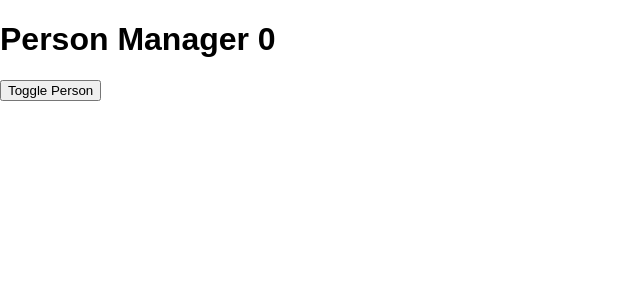
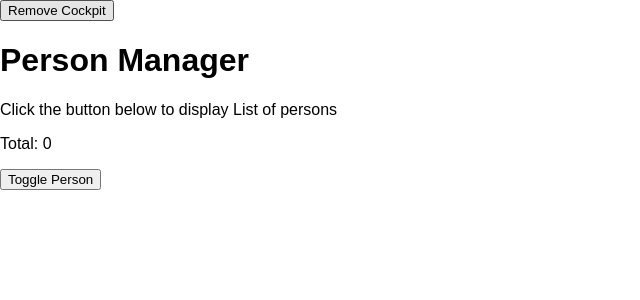
Before and after one commit to babar-waheed/react-app, a React app: page / in a window 1280 px wide. Shown: the top 300 px of the page, without its empty margins (0-640 px from the left). Built offline with nearby package versions, Linux system fonts and the light colour scheme.

Commit message:
PureComponent vs shouldComponentUpdate

```diff
--- a/src/components/Cockpit/Cockpit.js
+++ b/src/components/Cockpit/Cockpit.js
@@ -11,7 +11,9 @@ const Cockpit = (props) => {
     }, []); //[] = load only once [props.person] = load every time person object is changed.
     return(
         <div className={Style.Cockpit}>
-            <h1 >{props.title} {props.counter}</h1>
+            <h1 >{props.title}</h1>
+            <p>Click the button below to display List of persons</p>
+            <p>Total: {props.counter}</p>
             <button
                 className={Style.bold}
                 onClick={props.toggleHandler}>Toggle Person
--- a/src/components/Persons/Persons.js
+++ b/src/components/Persons/Persons.js
@@ -1,7 +1,7 @@
-import React, {Component} from 'react';
+import React, {PureComponent} from 'react';
 import Person from "./Person/Person";
 
-class Persons extends Component{
+class Persons extends PureComponent{
 
     // static getDerivedStateFromProps(props, state){
     //     console.log('[Persons.js getDerivedStateFromProps]');
@@ -11,10 +11,13 @@ class Persons extends Component{
     //UNSAFE componentWillReceiveProps
     //UNSAFE componentWillUpdate
 
-    shouldComponentUpdate(nextProps, nextState, nextContext) {
-        console.log('[Persons.js shouldComponentUpdate]');
-        return true;
-    }
+    // shouldComponentUpdate(nextProps, nextState, nextContext) {
+    //     console.log('[Persons.js shouldComponentUpdate]');
+    //     return nextProps.persons !== this.props.persons
+    //         || nextProps.deletePerson !== this.props.deletePerson;
+    //
+    //     //OR You can use Pure Component
+    // }
 
     getSnapshotBeforeUpdate(prevProps, prevState) {
         console.log('[Persons.js getSnapshotBeforeUpdate]');
--- a/src/containers/App.css
+++ b/src/containers/App.css
@@ -1,3 +1,8 @@
 .App {
   text-align: center;
 }
+
+.App .bgRed{
+  background-color: red;
+  color: #fff;
+}
--- a/src/containers/App.js
+++ b/src/containers/App.js
@@ -18,7 +18,8 @@ class App extends Component {
                 { id: 3, name: 'Andrew', age: '35'},
                 { id: 4, name: 'Babs', age: '36'}
             ],
-            showPersons: false
+            showPersons: false,
+            showCockpit: true
         };
     }
 
@@ -80,11 +81,17 @@ class App extends Component {
 
         return (
             <div className={Style.App}>
-                <Cockpit
-                    title={this.props.appTitle}
-                    counter={this.state.counter}
-                    toggleHandler={this.toggleHandler}
-                />
+                <button onClick={() => this.setState({showCockpit : false})}
+                    className={Style.bgRed}
+                    >Remove Cockpit
+                </button>
+                {this.state.showCockpit ?
+                    <Cockpit
+                        title={this.props.appTitle}
+                        counter={this.state.counter}
+                        toggleHandler={this.toggleHandler}
+                    /> : null
+                }
                 {persons}
             </div>
         );
```
